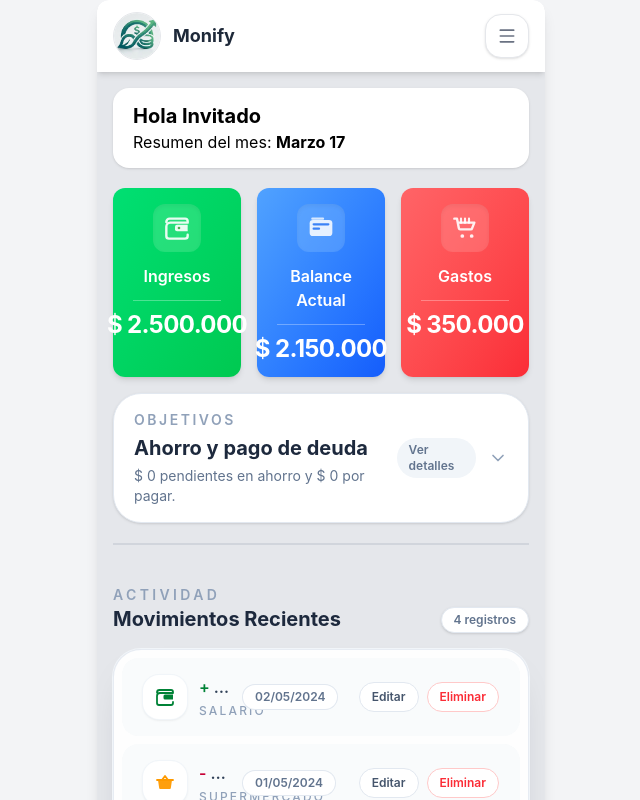
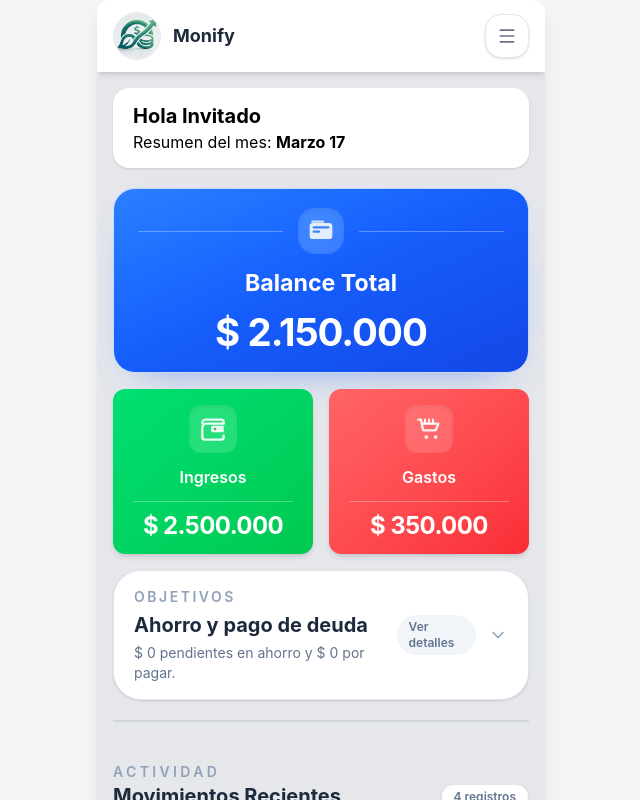
Before and after one commit to ordogens/finanzas, a React (Vite) app: page / in a window 1280 px wide. Shown: the top 800 px of the page, without its empty margins (319-959 px from the left). Built offline with nearby package versions, Linux system fonts and the light colour scheme.

Commit message:
mejoras visuales pequeñas

```diff
--- a/src/components/CardBalance.tsx
+++ b/src/components/CardBalance.tsx
@@ -111,18 +111,20 @@ export const CardBalance = () => {
 
   const balanceCards = [
     {
+      title: "Balance Actual",
+      amount: formatCurrency(summary.balance),
+      bgClass: "from-blue-400 to-blue-600",
+      iconBgClass: "bg-blue-300/30",
+      icon: "balance" as const,
+      layoutClass: "col-span-2 min-h-[148px] sm:min-h-[164px]",
+    },
+    {
       title: "Ingresos",
       amount: formatCurrency(summary.ingresos),
       bgClass: "from-green-400 to-green-500",
       iconBgClass: "bg-green-300/30",
       icon: "wallet" as const,
-    },
-    {
-      title: "Balance Actual",
-      amount: formatCurrency(summary.balance),
-      bgClass: "from-blue-400 to-blue-600",
-      iconBgClass: "bg-blue-300/30",
-      icon: "balance" as const,
+      layoutClass: "min-h-[148px]",
     },
     {
       title: "Gastos",
@@ -130,6 +132,7 @@ export const CardBalance = () => {
       bgClass: "from-red-400 to-red-500",
       iconBgClass: "bg-red-300/30",
       icon: "cart" as const,
+      layoutClass: "min-h-[148px]",
     },
   ];
 
@@ -208,13 +211,38 @@ export const CardBalance = () => {
 
   return (
     <section className="space-y-4">
-      <div className="grid grid-cols-3 gap-3 sm:gap-4">
+      <div className="grid grid-cols-2 gap-3 sm:gap-4">
         {balanceCards.map((card) => (
           <article
             key={card.title}
-            className={`rounded-xl bg-gradient-to-br ${card.bgClass} px-3 py-3 text-white shadow-md transition-transform duration-200 hover:-translate-y-0.5 sm:px-5 sm:py-4`}
+            className={
+              card.title === "Balance Actual"
+                ? `overflow-hidden rounded-[22px] border border-blue-200 bg-gradient-to-br from-blue-500 via-blue-600 to-blue-700 ${card.layoutClass} px-4 py-4 text-white shadow-[0_18px_40px_-28px_rgba(37,99,235,0.7)] transition-transform duration-200 hover:-translate-y-0.5 sm:px-6 sm:py-5`
+                : `rounded-xl bg-gradient-to-br ${card.bgClass} ${card.layoutClass} px-3 py-3 text-white shadow-md transition-transform duration-200 hover:-translate-y-0.5 sm:px-5 sm:py-4`
+            }
           >
-            <div className="flex flex-col items-center text-center">
+            {card.title === "Balance Actual" ? (
+              <div className="flex h-full flex-col justify-center">
+                <div className="flex items-center gap-4 text-blue-100">
+                  <div className="h-px flex-1 bg-white/30" />
+                  <div
+                    className={`flex h-11 w-11 items-center justify-center rounded-2xl ${card.iconBgClass} text-white shadow-inner ring-1 ring-white/15`}
+                  >
+                    {iconMap[card.icon]}
+                  </div>
+                  <div className="h-px flex-1 bg-white/30" />
+                </div>
+
+                <h3 className="mt-3 text-center text-lg font-bold text-white sm:text-[1.45rem]">
+                  Balance Total
+                </h3>
+
+                <p className="mt-3 text-center text-[1.9rem] font-bold leading-none tracking-tight text-white sm:text-[2.4rem]">
+                  {card.amount}
+                </p>
+              </div>
+            ) : (
+              <div className="flex h-full flex-col items-center justify-center text-center">
                 <div
                   className={`mb-3 flex h-10 w-10 items-center justify-center rounded-xl ${card.iconBgClass} shadow-inner sm:h-12 sm:w-12`}
                 >
@@ -229,6 +257,7 @@ export const CardBalance = () => {
                   {card.amount}
                 </p>
               </div>
+            )}
           </article>
         ))}
       </div>
```
Lines whose indentation alone changed are shown as unchanged.
